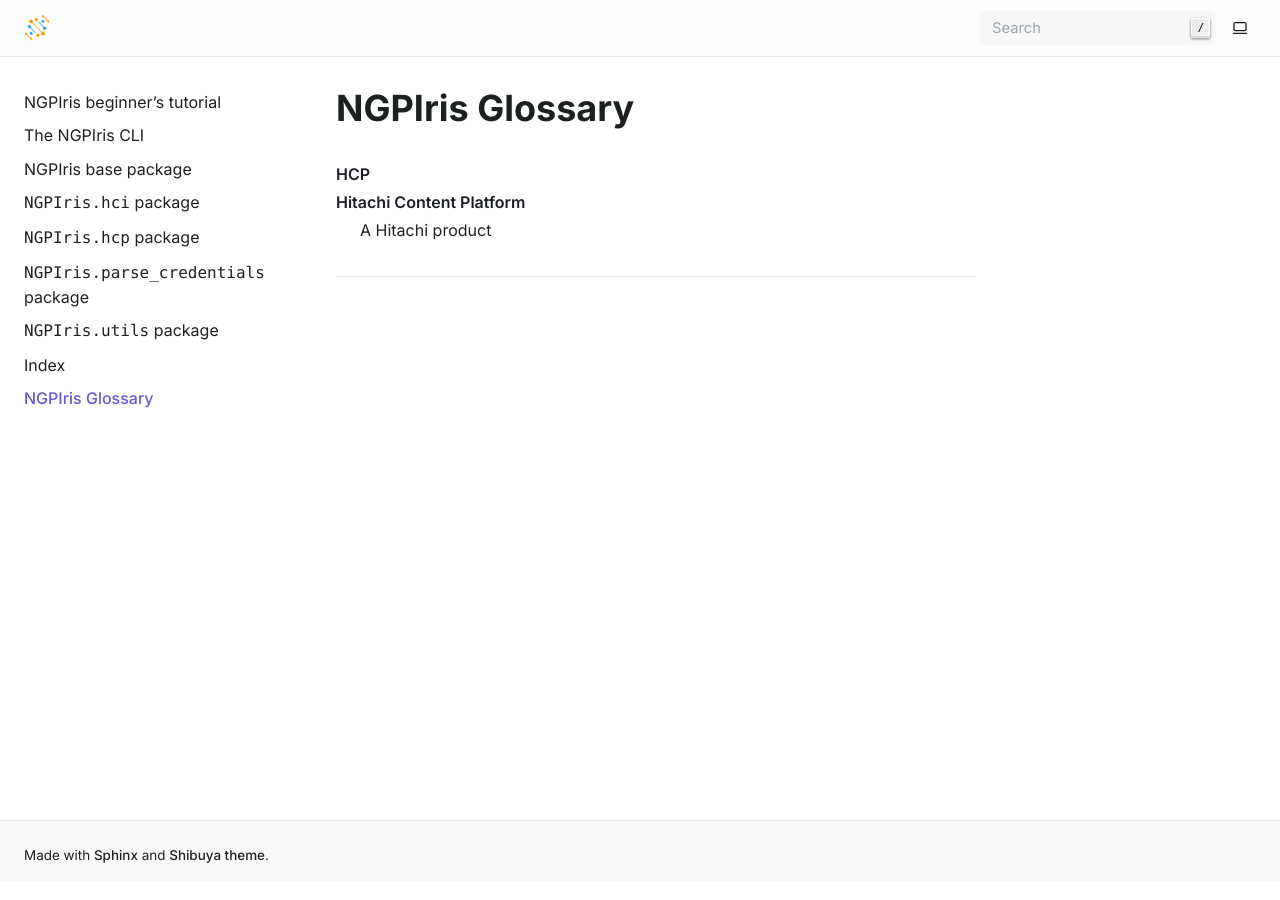
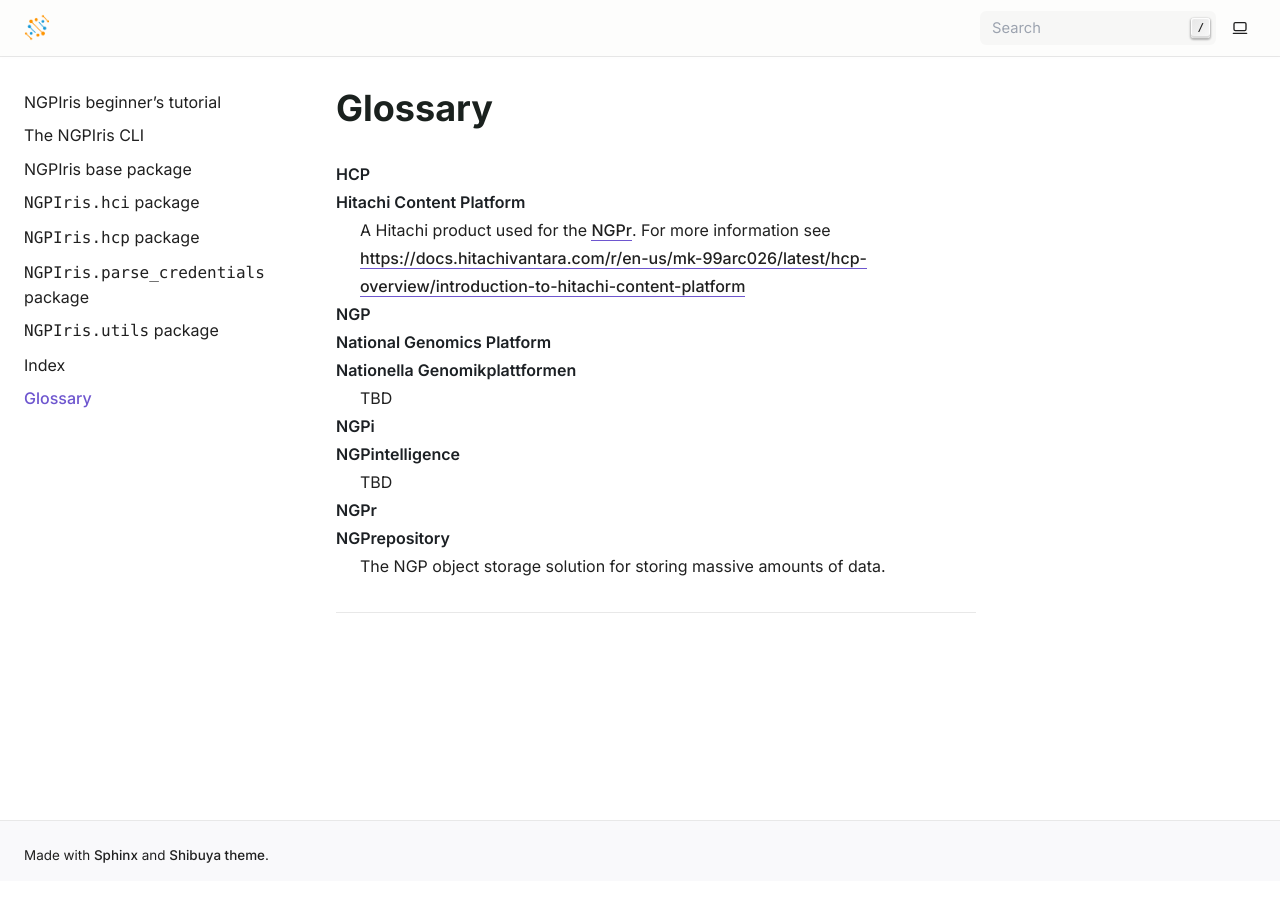
Before and after one commit to genomic-medicine-sweden/NGPIris, a Sphinx documentation site: the page built from docs/glossary.rst, in a window 1280 px wide. Built offline with Sphinx 7.4.7, drawn with Linux system fonts in a browser that asks for light colours.

Commit message:
Update glossary.rst

```diff
--- a/docs/glossary.rst
+++ b/docs/glossary.rst
@@ -1,7 +1,22 @@
-NGPIris Glossary
-================
+Glossary
+========
 
 .. glossary::
+    :sorted:
+
     HCP
     Hitachi Content Platform
-        A Hitachi product
+        A Hitachi product used for the :term:`NGPr`. For more information see https://docs.hitachivantara.com/r/en-us/mk-99arc026/latest/hcp-overview/introduction-to-hitachi-content-platform
+
+    NGPr
+    NGPrepository
+        The NGP object storage solution for storing massive amounts of data.
+
+    NGPi
+    NGPintelligence
+        TBD
+
+    NGP
+    National Genomics Platform
+    Nationella Genomikplattformen
+        TBD
```
